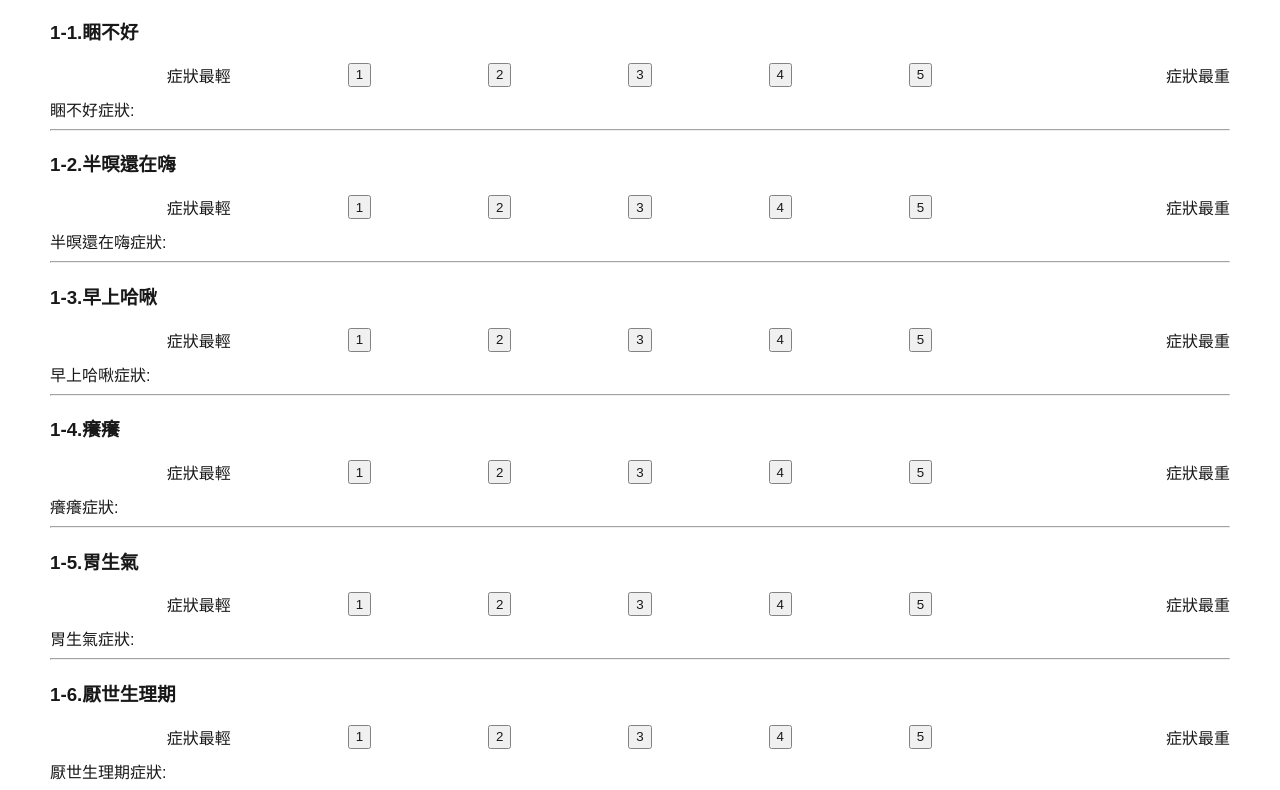
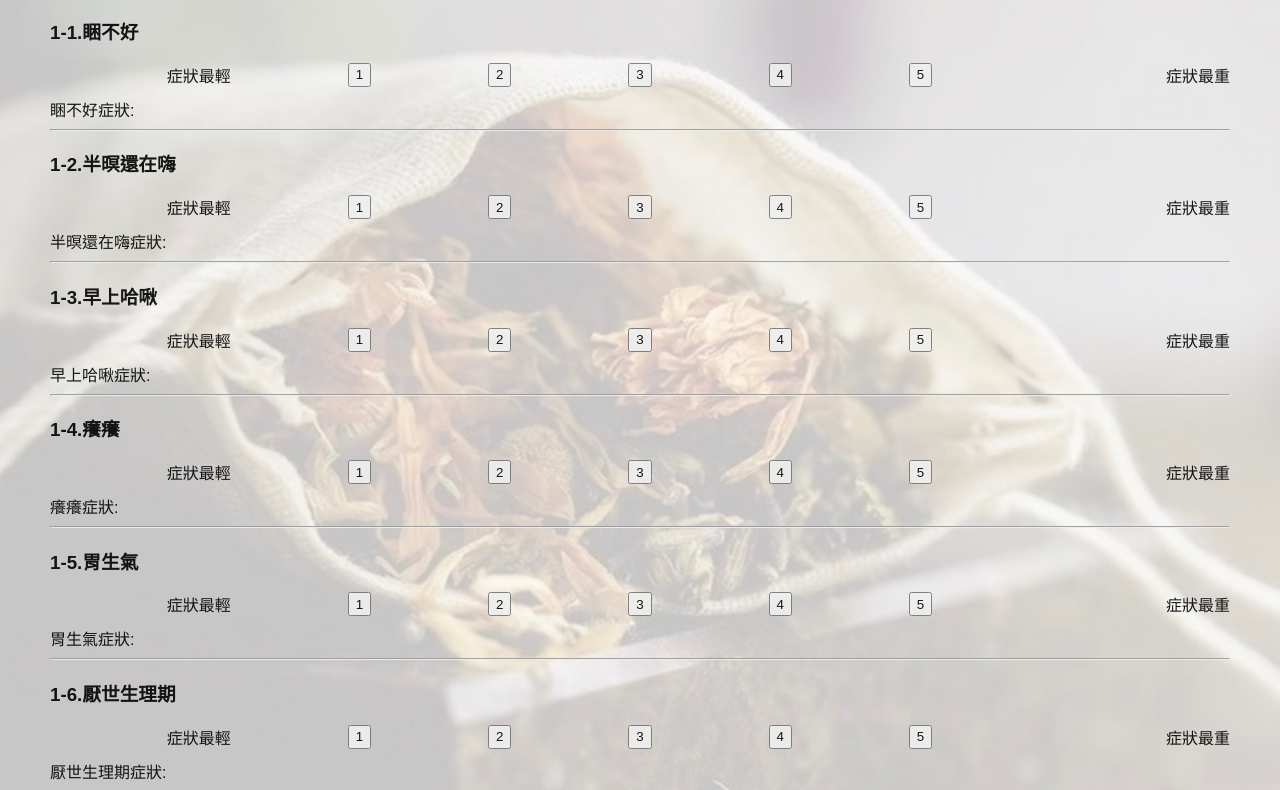
Before and after one commit to ntub113tea/frontend, a plain HTML site: page 表單第1頁.html in a window 1280 px wide. Shown: the part 87-877 px from the top of the page. Drawn offline with Linux system fonts and the light colour scheme.

Commit message:
修改 資料表單第一頁

```diff
--- a/表單第1頁.html
+++ b/表單第1頁.html
@@ -10,7 +10,7 @@
         padding: 0;
         font-family: '標楷體', Arial, sans-serif;
         position: relative; /* 添加相對定位 */
-        background-image: url('淡.jpg');
+        background-image: url('背景圖片.jpg');
         background-size: cover; /* 調整背景大小覆盖整個面 */
         background-position: center; /* 背景放置在中心 */
         opacity: 0.9; /* 透明度 */
```
